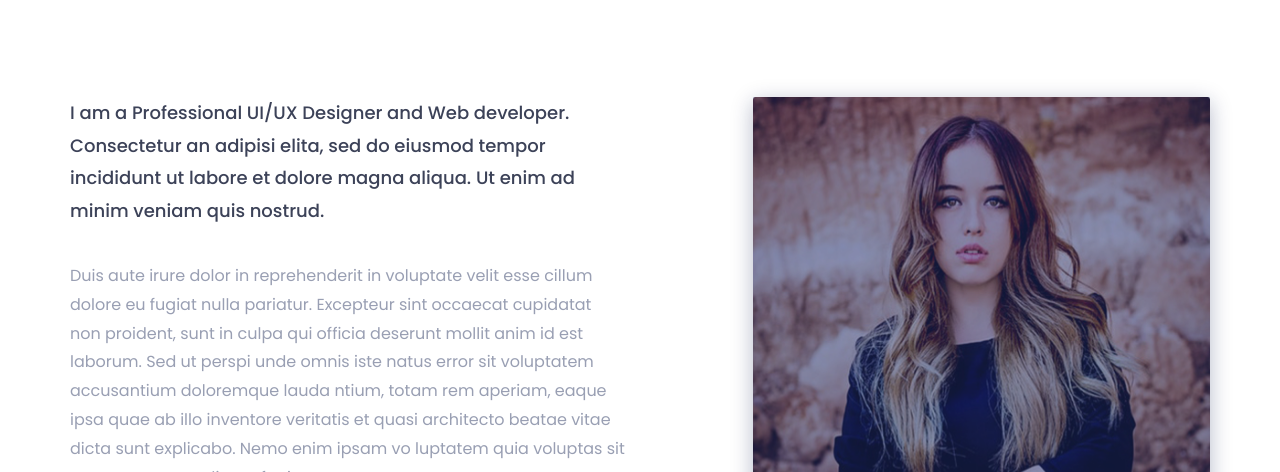
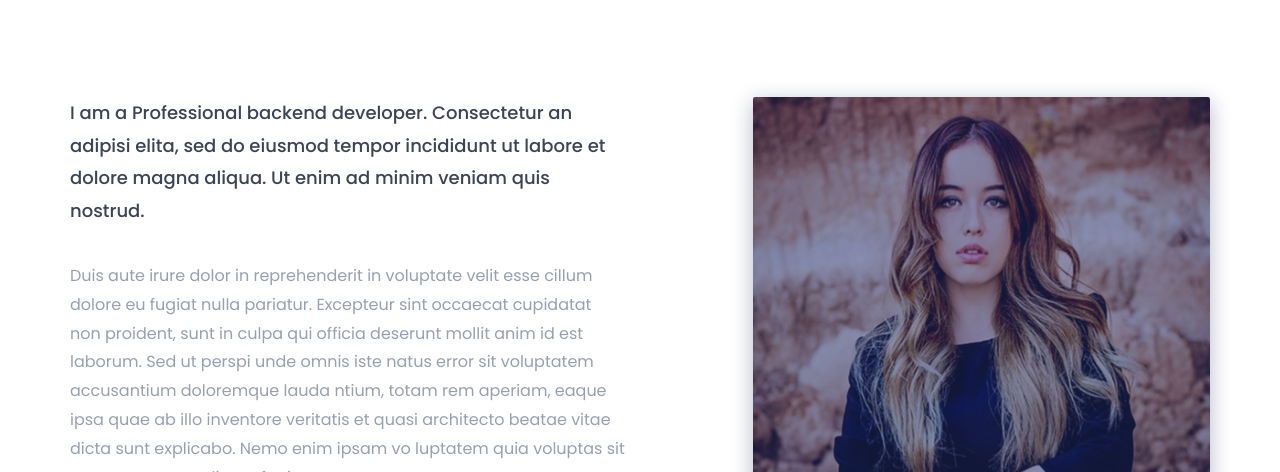
Before and after one commit to subedinab/portfolio, a plain HTML site: page index.html in a window 1280 px wide. Shown: the part 1020-1492 px from the top of the page. Drawn offline with nearby package versions, Linux system fonts and the light colour scheme.

Commit message:
update status

```diff
--- a/index.html
+++ b/index.html
@@ -125,7 +125,7 @@
 						<div class="col-sm-6">
 							<div class="single-about-txt">
 								<h3>
-									I am a Professional UI/UX Designer and Web developer. Consectetur an adipisi elita, sed do eiusmod tempor incididunt ut labore et dolore magna aliqua. Ut enim ad minim veniam quis nostrud.
+									I am a Professional backend developer. Consectetur an adipisi elita, sed do eiusmod tempor incididunt ut labore et dolore magna aliqua. Ut enim ad minim veniam quis nostrud.
 								</h3>
 								<p>
 									Duis aute irure dolor in reprehenderit in voluptate velit esse cillum dolore eu fugiat nulla pariatur. Excepteur sint occaecat cupidatat non proident, sunt in culpa qui officia deserunt mollit anim id est laborum. Sed ut perspi unde omnis iste natus error sit voluptatem accusantium doloremque lauda ntium, totam rem aperiam, eaque ipsa quae ab illo inventore veritatis et quasi architecto beatae vitae dicta sunt explicabo. Nemo enim ipsam vo luptatem quia voluptas sit aspernatur aut odit aut fugit,
```
